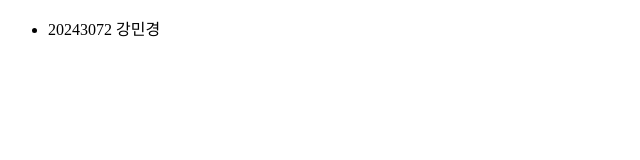
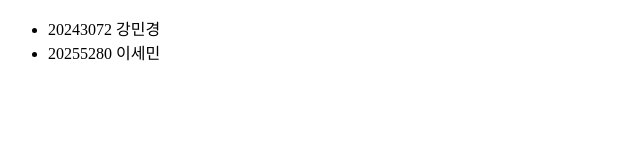
Before and after one commit to kangmin02/kang, a plain HTML site: page index.html in a window 1280 px wide. Shown: the whole page, without its empty margins (0-640 px from the left). Drawn offline with Linux system fonts and the light colour scheme.

Commit message:
add my info

```diff
--- a/index.html
+++ b/index.html
@@ -8,6 +8,7 @@
     <body>
         <ul>
             <li>20243072 강민경</li>
+            <li>20255280 이세민</li>
         </ul>
     </body>
 </html>
```
